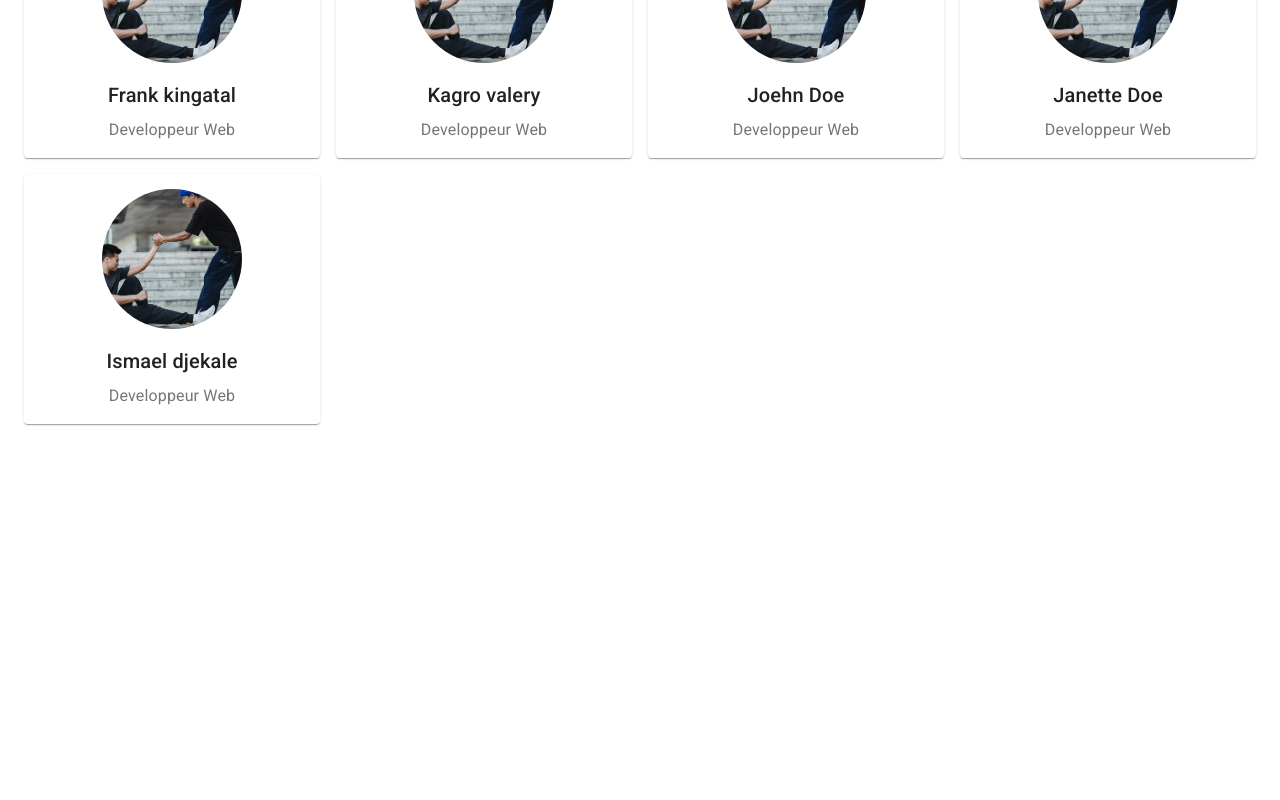
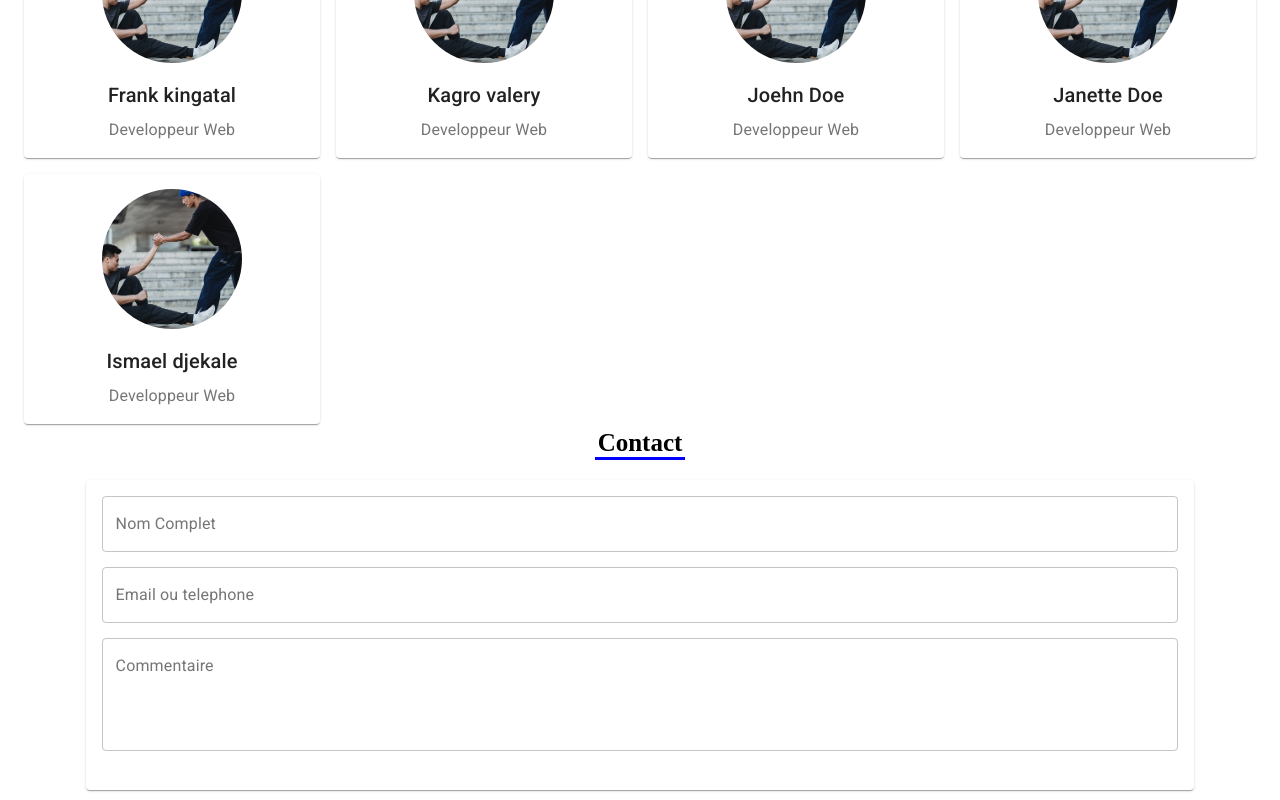
Before and after one commit to Yamingue/humanitaire, a React (Create React App) app: page / in a window 1280 px wide. Shown: the part 796-1596 px from the top of the page. Before the commit the page ends 1228 px from the top, so only its background shows below. Built offline with nearby package versions, Linux system fonts and the light colour scheme.

Commit message:
contact form

```diff
--- a/src/App.js
+++ b/src/App.js
@@ -4,6 +4,7 @@ import Titre from "./Component/Titre";
 import PersonCard from "./Component/PersonCard";
 import { Container, Grid } from "@material-ui/core";
 import Mission from "./Component/Mission";
+import ContactForm from "./Component/ContactForm";
 
 function App() {
   return (
@@ -95,7 +96,8 @@ function App() {
             <PersonCard nom="Ismael djekale" />
           </Grid>
         </Grid>
-
+        <Titre text="Contact" id="contact" size={90} />
+        <ContactForm />
       </Container>
     </>
   );
--- a/src/Component/ContactForm.js
+++ b/src/Component/ContactForm.js
@@ -10,7 +10,7 @@ function ContactForm(props) {
         <Card style={{
             marginBottom: 10,
             marginTop: 20,
-            width: '50%',
+            width: '90%',
         }}>
             <CardContent>
                 <form>
--- a/src/Component/NavBar.js
+++ b/src/Component/NavBar.js
@@ -43,7 +43,7 @@ export default function NavBar() {
                     <Link color='inherit' href='/'>
                         <Button color="inherit">Réalisation</Button>
                     </Link>
-                    <Link color='inherit' href='/'>
+                    <Link color='inherit' href='/#contact'>
                         <Button color="inherit">Contact</Button>
                     </Link>
                     <Link color='inherit' href='/'>
```
